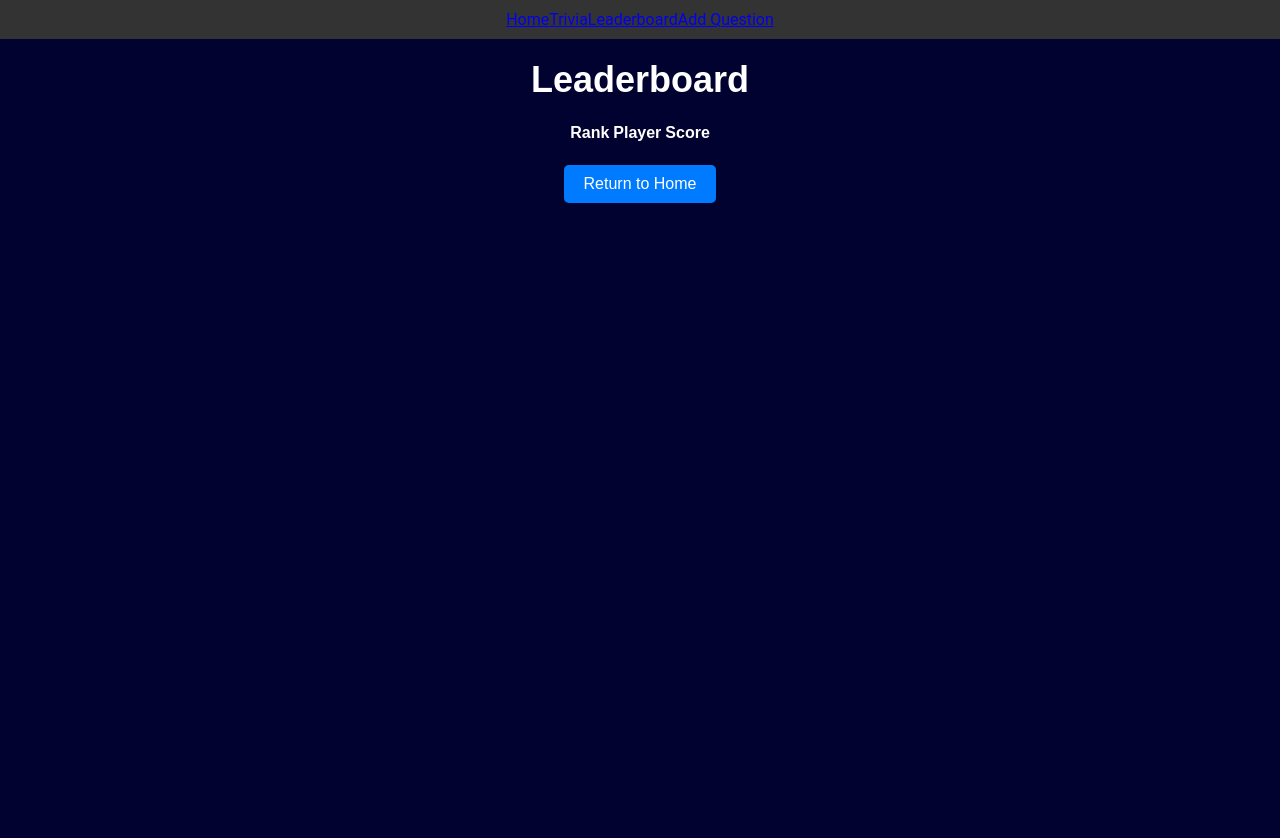
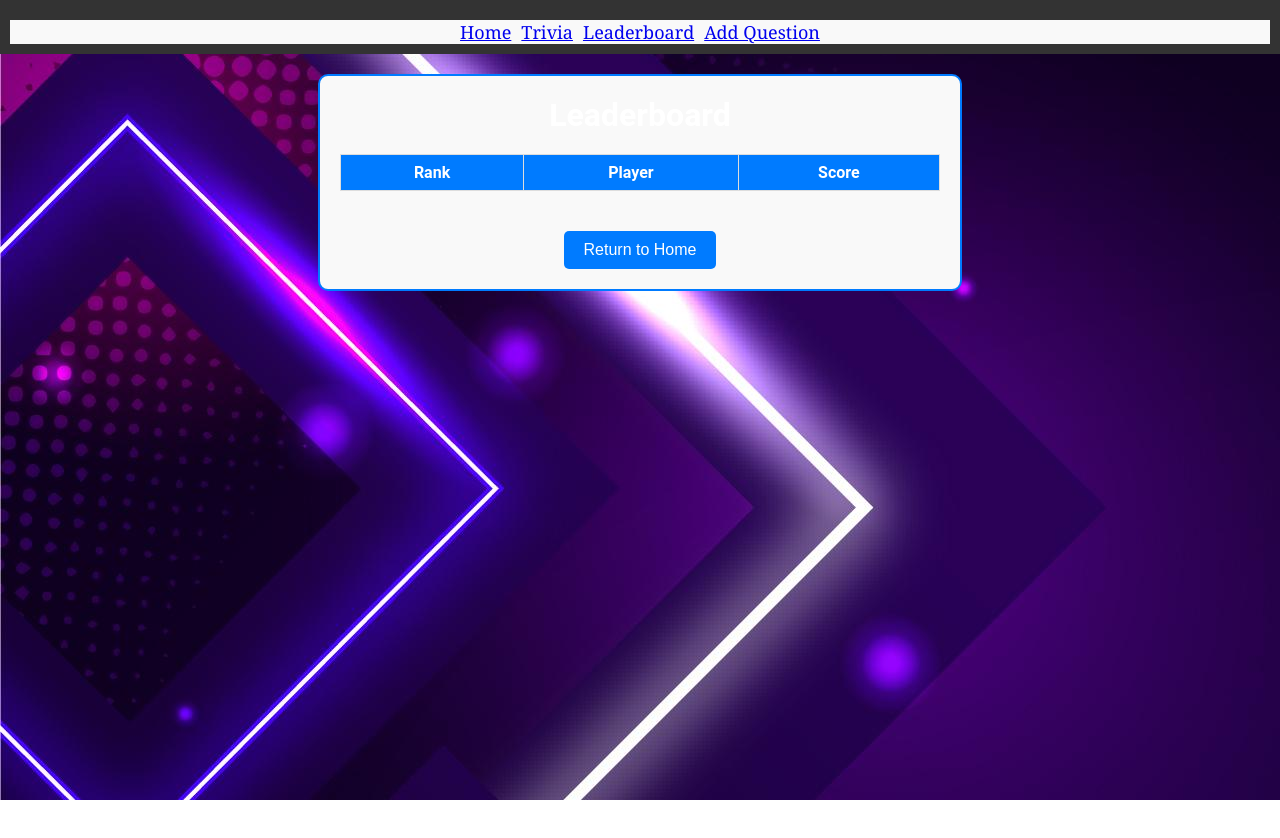
Before and after one commit to Krystal304/Capstone-Backend, a React (Vite) app: page /leaderboard in a window 1280 px wide. Shown: the top 838 px of the page. After the commit the page ends 800 px from the top, so only its background shows below. Built offline with nearby package versions, Linux system fonts and the light colour scheme.

Commit message:
update leaderboard

```diff
--- a/src/App.css
+++ b/src/App.css
@@ -1,4 +1,3 @@
-
 /*
 
 
@@ -9,8 +8,7 @@ button:hover {
   background-color: #0056b3;
 } */
 
-Reset and Global Styles
-* {
+Reset and Global Styles * {
   margin: 0;
   padding: 0;
   box-sizing: border-box;
@@ -50,9 +48,7 @@ body {
   display: flex;
   flex-direction: column;
   align-items: center;
-
 }
-
 
 .answer input[type="radio"] {
   margin-right: 10px;
@@ -77,9 +73,7 @@ body {
   display: flex;
   justify-content: center;
   flex-wrap: wrap;
-
 }
-
 
 .quiz {
   height: 100%;
@@ -88,7 +82,6 @@ body {
   align-items: center;
   justify-content: space-around;
 }
-
 
 .money {
   background-color: #020230;
@@ -144,7 +137,6 @@ body {
   transform: scale(1.05);
 }
 
-
 .timer {
   display: flex;
   justify-content: center;
@@ -181,8 +173,7 @@ body {
   background-color: red;
 }
 
-
-.leaderboard {
+/* .leaderboard {
   display: flex;
   flex-direction: column;
   align-items: center;
@@ -255,8 +246,7 @@ body {
 
 .leaderboard-table tr:nth-child(3) .highlight {
   background-color: #cd7f32;
-}
-
+} */
 
 .pagination {
   margin-top: 20px;
@@ -278,7 +268,6 @@ body {
 .pagination button:hover {
   background-color: #0056b3;
 }
-
 
 button {
   padding: 10px 20px;
@@ -320,3 +309,83 @@ button:hover {
 .nav-links a:hover {
   text-decoration: underline;
 }
+.nav-links {
+  display: flex;
+  justify-content: center;
+  gap: 10px;
+  margin-top: 10px;
+  background-color: #f9f9f9;
+  font-size: large;
+  font-family:Georgia, 'Times New Roman', Times, serif;
+  font-weight: 500;
+  color: #333;
+}
+.game-over-container {
+  text-align: center;
+  margin-top: 50px;
+}
+
+.game-over-container h1 {
+  font-size: 2rem;
+  margin-bottom: 20px;
+}
+
+.game-over-container button {
+  padding: 10px 20px;
+  font-size: 1rem;
+  background-color: #007bff;
+  color: #fff;
+  border: none;
+  border-radius: 5px;
+  cursor: pointer;
+}
+
+.game-over-container button:hover {
+  background-color: #0056b3;
+}
+
+.leaderboard {
+  text-align: center;
+  margin: 20px auto;
+  max-width: 600px;
+  padding: 20px;
+  border: 2px solid #007bff;
+  border-radius: 10px;
+  background-color: #f9f9f9;
+}
+
+.leaderboard h1 {
+  font-size: 2rem;
+  margin-bottom: 20px;
+}
+
+.leaderboard table {
+  width: 100%;
+  border-collapse: collapse;
+  margin-bottom: 20px;
+}
+
+.leaderboard table th, .leaderboard table td {
+  border: 1px solid #ddd;
+  padding: 8px;
+  text-align: center;
+}
+
+.leaderboard table th {
+  background-color: #007bff;
+  color: white;
+}
+
+.leaderboard button {
+  padding: 10px 20px;
+  font-size: 1rem;
+  background-color: #007bff;
+  color: #fff;
+  border: none;
+  border-radius: 5px;
+  cursor: pointer;
+}
+
+.leaderboard button:hover {
+  background-color: #0056b3;
+}
--- a/src/pages/GamePage.jsx
+++ b/src/pages/GamePage.jsx
@@ -1,24 +1,74 @@
-import React from 'react'
-import Money from '../components/Money'
-import Quiz from '../components/Quiz'
+// import React from 'react'
+// import Money from '../components/Money'
+// import Quiz from '../components/Quiz'
 
-function GamePage({correctAnswers, questions, questionNumber,setQuestionNumber, setTimeOut, handleCorrectAnswer }) {
+// function GamePage({correctAnswers, questions, questionNumber,setQuestionNumber, setTimeOut, handleCorrectAnswer }) {
+//   return (
+//     <div className="game-container">
+//     <Money correctAnswers={correctAnswers} />
+
+//     <div className="quiz-container">
+
+//       <Quiz
+//         data={questions}
+//         questionNumber={questionNumber}
+//         setQuestionNumber={setQuestionNumber}
+//         setTimeOut={setTimeOut}
+//         onCorrectAnswer={handleCorrectAnswer}
+//       />
+//     </div>
+//   </div>
+//   )
+// }
+
+// export default GamePage
+
+import React from 'react';
+import Money from '../components/Money';
+import Quiz from '../components/Quiz';
+import { useState } from 'react';
+
+function GamePage({ correctAnswers, questions, questionNumber, setQuestionNumber, setTimeOut, handleCorrectAnswer }) {
+  const [isGameOver, setIsGameOver] = useState(false);
+
+
+  const endGame = () => {
+    setIsGameOver(true);
+  };
+
   return (
     <div className="game-container">
+      {!isGameOver ? (
+        <>
           <Money correctAnswers={correctAnswers} />
 
           <div className="quiz-container">
-
             <Quiz
               data={questions}
               questionNumber={questionNumber}
               setQuestionNumber={setQuestionNumber}
-        setTimeOut={setTimeOut}
+              setTimeOut={() => {
+                setTimeOut();
+                endGame();
+              }}
               onCorrectAnswer={handleCorrectAnswer}
             />
           </div>
+        </>
+      ) : (
+        <div className="game-over-container">
+          <h1>Game Over</h1>
+          <button
+            onClick={() => {
+              window.location.href = '/leaderboard'; // Redirect to leaderboard
+            }}
+          >
+            View Leaderboard
+          </button>
         </div>
-  )
+      )}
+    </div>
+  );
 }
 
-export default GamePage
+export default GamePage;
--- a/src/pages/Home.jsx
+++ b/src/pages/Home.jsx
@@ -16,7 +16,7 @@ function Home() {
   };
 
   return (
-    <div style={{ textAlign: "center", padding: "20px", fontFamily: "Arial, sans-serif" }}>
+    <div style={{backgroundColor: "purple", textAlign: "center", padding: "20px", fontFamily: "Arial, sans-serif" }}>
       <h1>Welcome to the Trivia Game!</h1>
       <p>Test your knowledge by answering fun trivia questions. Let's get started!</p>
 
--- a/src/pages/Leaderboard.jsx
+++ b/src/pages/Leaderboard.jsx
@@ -1,4 +1,3 @@
-
 
 import React, { useEffect, useState } from "react";
 import { useNavigate } from "react-router-dom";
@@ -11,12 +10,32 @@ function Leaderboard() {
   const [scores, setScores] = useState([]);
   const nav = useNavigate();
 
+
+// retrieve leaderboard in local storage
   useEffect(() => {
     const storedScores = JSON.parse(localStorage.getItem("leaderboard")) || [];
+    console.log("Retrieved scores:", storedScores);
     setScores(storedScores);
   }, []);
+// navigate to leaderboard
+  useEffect(() => {
+    console.log("User:", userName);
+    console.log("Score:", correctAnswers);
+  }, [userName, correctAnswers]);
 
   const sortedScores = [...scores].sort((a, b) => b.score - a.score);
+  const pageSize = 10;
+  const [currentPage, setCurrentPage] = useState(1);
+  const totalPages = Math.ceil(sortedScores.length / pageSize);
+
+  const handlePageChange = (page) => {
+    setCurrentPage(page);
+  };
+
+  const paginatedScores = sortedScores.slice(
+    (currentPage - 1) * pageSize,
+    currentPage * pageSize
+  );
 
   return (
     <div className="leaderboard">
@@ -30,11 +49,11 @@ function Leaderboard() {
           </tr>
         </thead>
         <tbody>
-          {sortedScores.map((score, index) => (
+          {paginatedScores.map((score, index) => (
             <tr key={index}>
-              <td>{index + 1}</td>
+              <td>{(currentPage - 1) * pageSize + index + 1}</td>
               <td>{score.name}</td>
-              <td>{score.score}</td>
+              <td>${score.score}</td>
             </tr>
           ))}
         </tbody>
```
Lines whose indentation alone changed are shown as unchanged.
